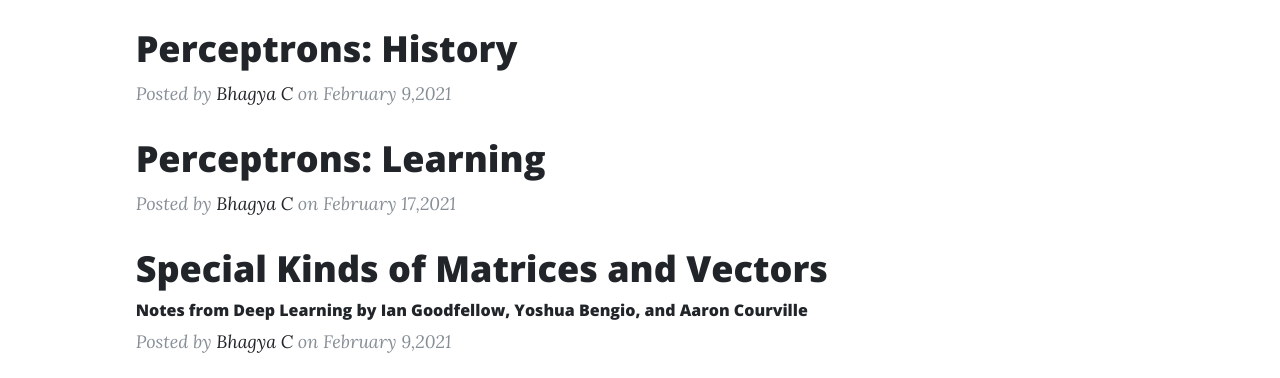
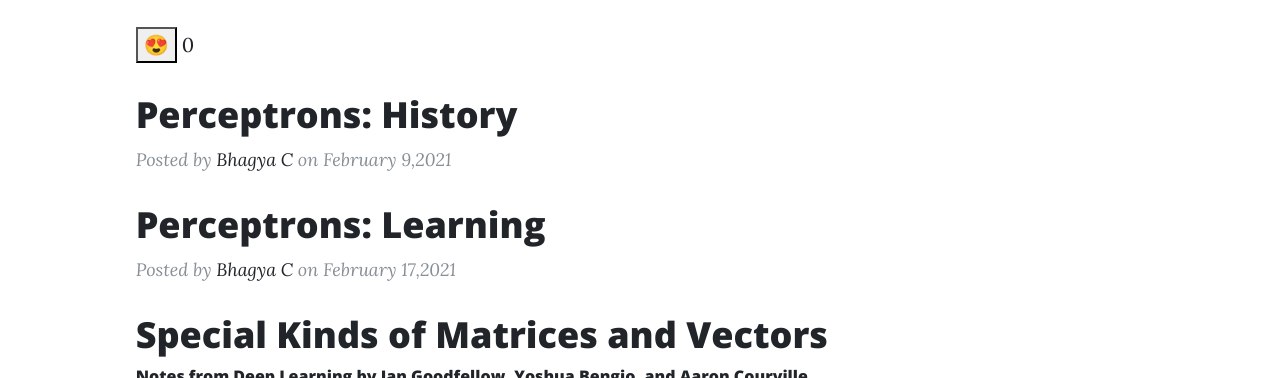
Before and after one commit to BhagyaC/blog, a website: page index.html in a window 1280 px wide. Shown: the part 722-1100 px from the top of the page. Drawn offline with nearby package versions, Linux system fonts and the light colour scheme.

Commit message:
click like button

```diff
--- a/index.html
+++ b/index.html
@@ -84,6 +84,15 @@
             <a href="#">Bhagya C</a>
             on February 7,2021</p>
         </div>
+        <script type="text/javascript">
+          int clicks = 0;
+          function click() {
+              clicks += 1;
+              document.getElementById("clicks").innerHTML = clicks;
+          };
+          </script>
+          <button type="button" onClick="click()">😍</button>
+          <a id="clicks">0</a>
 
         <div class="post-preview">
           <a href="perceptron_series_1.html">
```
Also changed, not shown: 1 other file.
